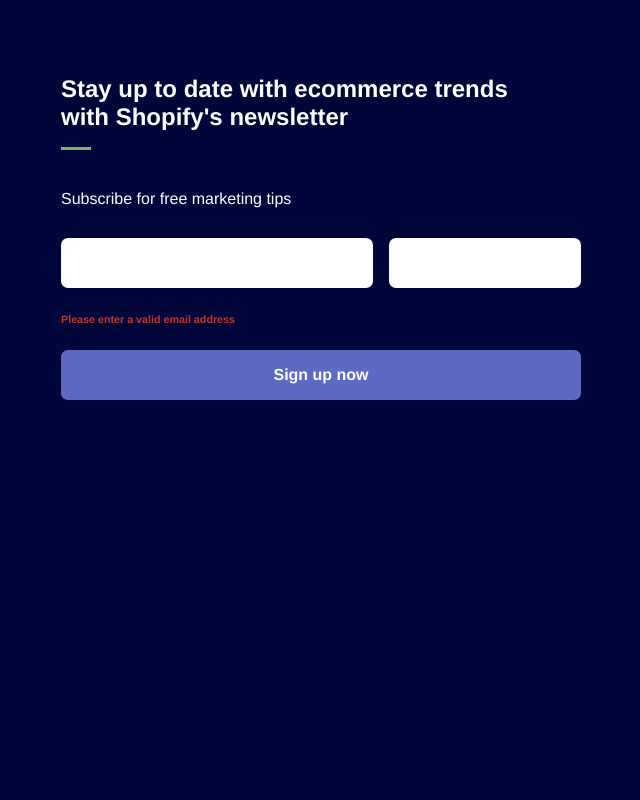
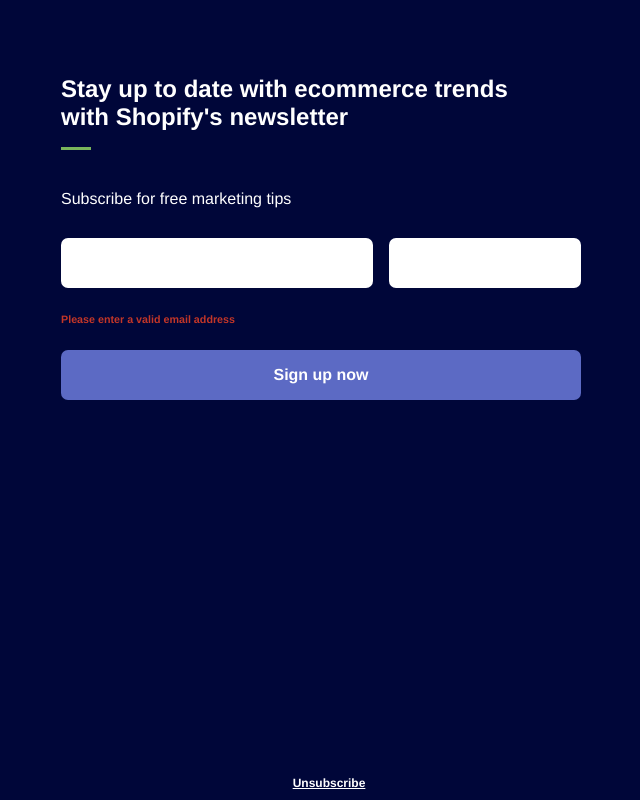
Before and after one commit to ZacharyBys/Code-Challenge, a plain HTML site: page index.html in a window 1280 px wide. Shown: the whole page, without its empty margins (319-959 px from the left). Drawn offline with Linux system fonts and the light colour scheme.

Commit message:
unsubscribe

```diff
--- a/index.html
+++ b/index.html
@@ -25,7 +25,7 @@
 
             <a href=""><div id="signup_div"><p id="signup_text">Sign up now</p></div></a>
         </div>
-
+        <a href=""><p id="unsubscribe">Unsubscribe</p></a>
 
     </body>
 
--- a/main_style.css
+++ b/main_style.css
@@ -92,3 +92,17 @@
     font-family: var(--main-font);
     color: var(--white);
 }
+
+#unsubscribe{
+    position:absolute;
+    text-decoration:underline;
+    color: var(--white);
+    font-family: var(--main-font);
+    margin-bottom:10px;
+    font-weight:bold;
+    font-size:12px;
+    position:absolute;
+    bottom: 0px;
+    text-align:center;
+    width:100%;
+}
```
